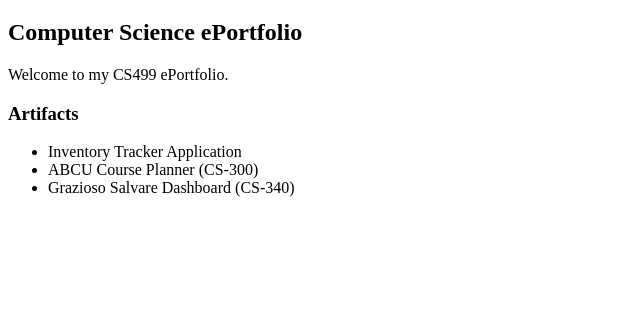
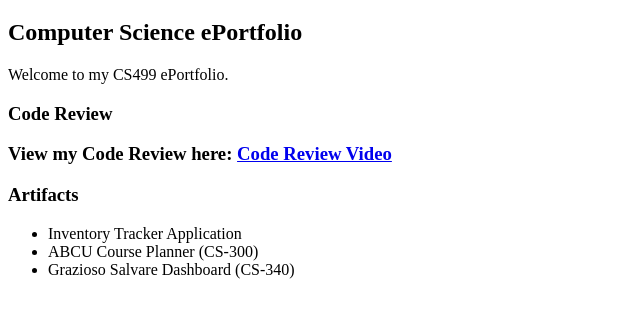
Before and after one commit to WmDWilhite/WmDWilhite.github.io, a plain HTML site: page index.html in a window 1280 px wide. Shown: the part 61-378 px from the top of the page, without its empty margins (0-640 px from the left). Drawn offline with Linux system fonts and the light colour scheme.

Commit message:
Add Code Review section to index.html
Added a section for Code Review with a link.

```diff
--- a/index.html
+++ b/index.html
@@ -9,6 +9,14 @@
 
     <p>Welcome to my CS499 ePortfolio.</p>
 
+    <h3>Code Review<h3>
+    <p>
+        View my Code Review here:
+        <a href="Paste_Your_Video_Link_Here" target="_blank">
+            Code Review Video
+        </a>
+    </p>
+
     <h3>Artifacts</h3>
     <ul>
         <li>Inventory Tracker Application</li>
```
